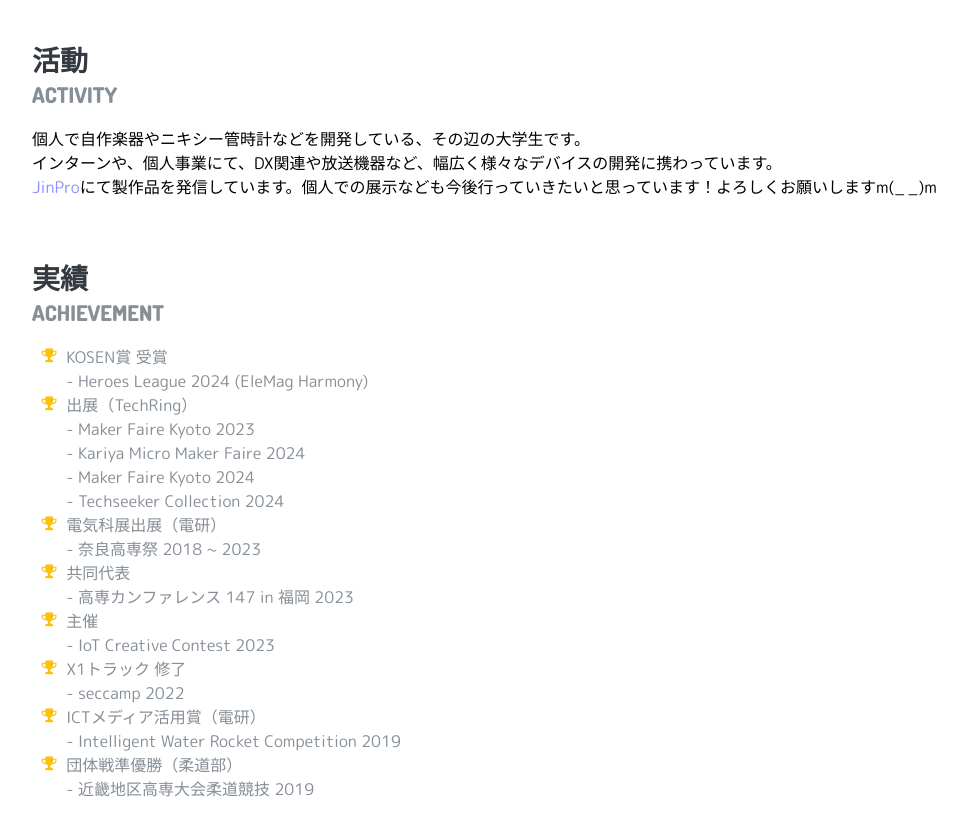
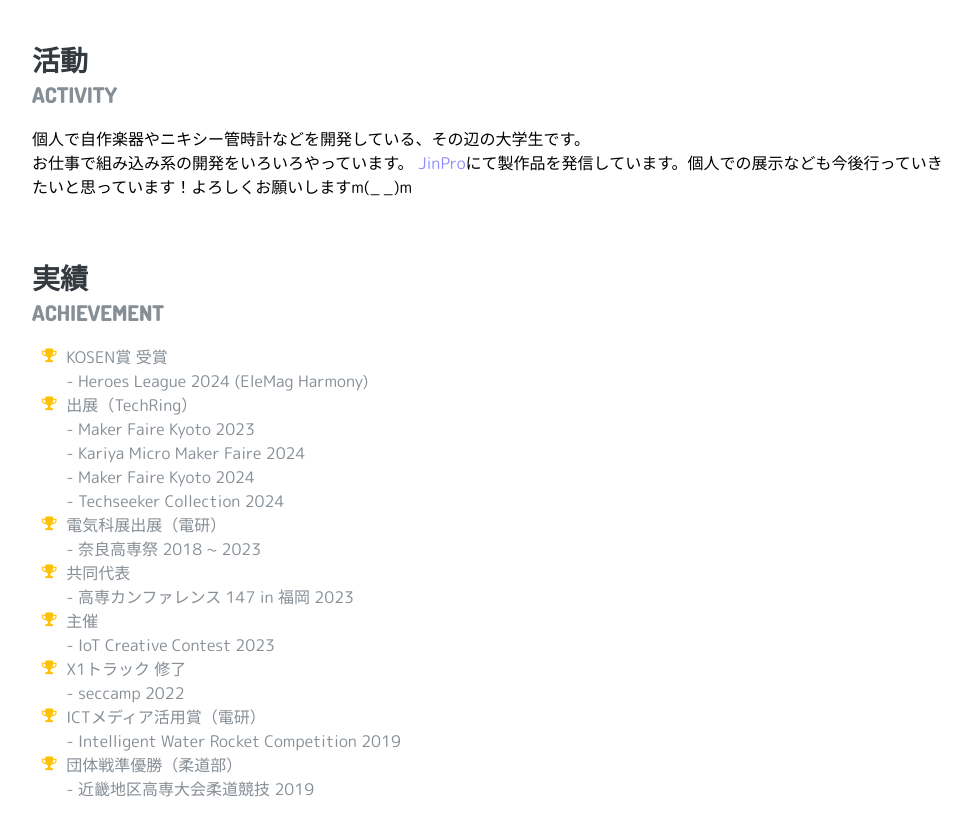
Before and after one commit to Jin-Neuron/Jin-Neuron.github.io, a website: page index.html in a window 1280 px wide. Shown: the part 1088-1923 px from the top of the page, without its empty margins (288-1260 px from the left). Drawn offline with nearby package versions, Linux system fonts and the light colour scheme; a web font is replaced by a local one.

Commit message:
some change

```diff
--- a/index.html
+++ b/index.html
@@ -161,7 +161,7 @@
               <div class="subheading mb-3">Activity</div>
               <p>
               個人で自作楽器やニキシー管時計などを開発している、その辺の大学生です。</br>
-              インターンや、個人事業にて、DX関連や放送機器など、幅広く様々なデバイスの開発に携わっています。</br>
+              お仕事で組み込み系の開発をいろいろやっています。
               <a href="https://jinproduction.work">JinPro</a>にて製作品を発信しています。個人での展示なども今後行っていきたいと思っています！よろしくお願いしますm(_ _)m
               </p>
             </div>
```
